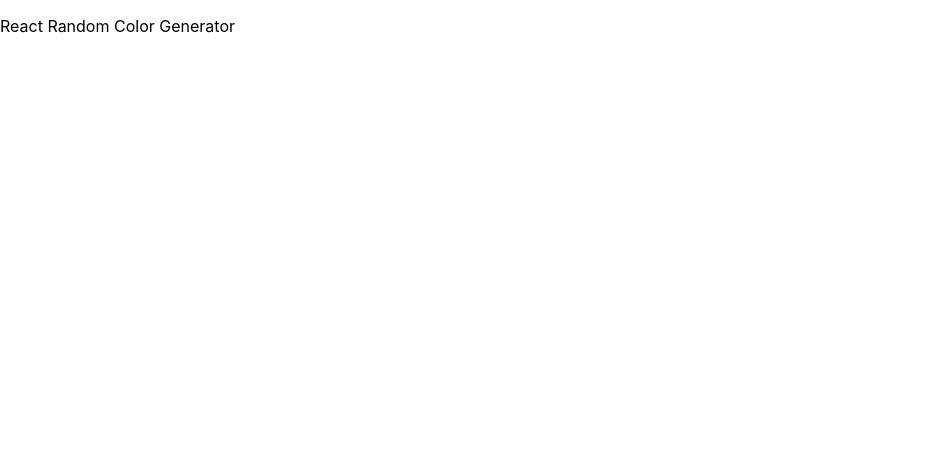
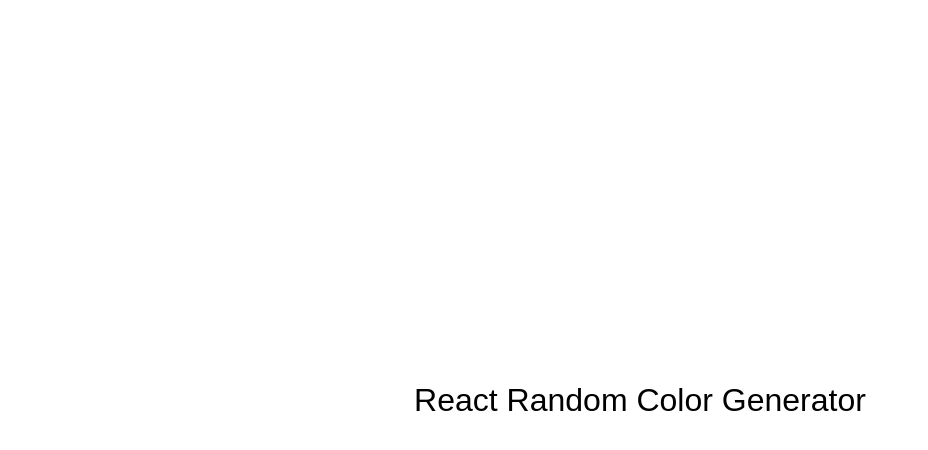
Before and after one commit to alexaldearroyo/react-random-color-generator, a JavaScript app: page / in a window 1280 px wide. Shown: the top 450 px of the page, without its empty margins (0-928 px from the left). Built offline with nearby package versions, Linux system fonts and the light colour scheme; the HTML template or start-up script is replaced by a standard one.

Commit message:
Create Header component with styled-components

```diff
--- a/package.json
+++ b/package.json
@@ -25,7 +25,8 @@
     "@upleveled/react-scripts": "5.0.13",
     "react": "^18.3.1",
     "react-dom": "^18.3.1",
-    "sass": "1.77.1"
+    "sass": "1.77.1",
+    "styled-components": "^6.1.11"
   },
   "devDependencies": {
     "@jest/globals": "^29.7.0",
--- a/src/App.js
+++ b/src/App.js
@@ -1,12 +1,24 @@
 // import './App.css';
 // import logo from './logo.svg';
+import styled from 'styled-components';
+
+const Header = styled.header`
+  display: flex;
+  justify-content: center;
+  align-items: center;
+  height: 100vh;
+  background-color: white;
+  color: black;
+  font-size: 2rem;
+  font-family: 'Arial', sans-serif;
+`;
 
 export default function App() {
   return (
     <div className="App">
-      <header className="App-header">
+      <Header>
         <p>React Random Color Generator</p>
-      </header>
+      </Header>
     </div>
   );
 }
```
Also changed, not shown: 1 other file (tests, documents, lock files or other folders).
